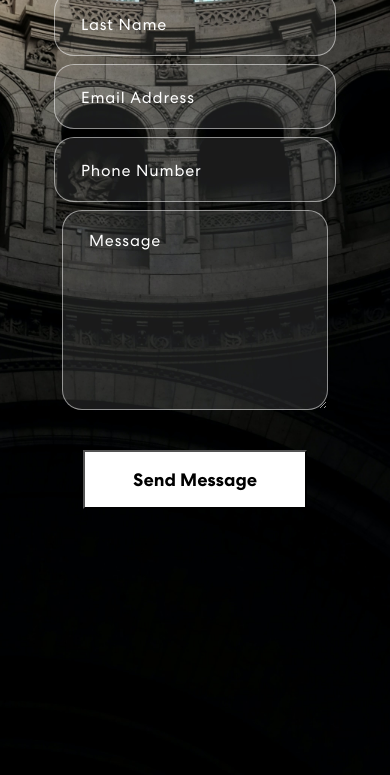
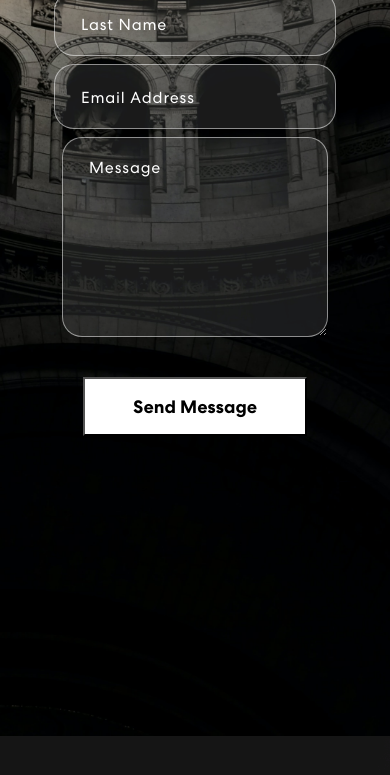
Before and after one commit to Erock42/personal-portfolio, a React (Create React App) app: page / in a window 390 px wide. Shown: the part 6180-6955 px from the top of the page. Built offline with nearby package versions, Linux system fonts and the light colour scheme.

Commit message:
took out phone requirment in form

```diff
--- a/src/components/Contact.js
+++ b/src/components/Contact.js
@@ -67,9 +67,6 @@ export const Contact = () => {
                                 <Col sm={6} className="px-1">
                                     <input type="email" value={formDetails.email} placeholder="Email Address" onChange={(e) => onFormUpdate('email', e.target.value)}/>
                                 </Col>
-                                <Col sm={6} className="px-1">
-                                    <input type="tel" value={formDetails.phone} placeholder="Phone Number" onChange={(e) => onFormUpdate('phone', e.target.value)}/>
-                                </Col>
                                 <Col>
                                     <textarea rows="6" value={formDetails.message} placeholder="Message" onChange={(e) => onFormUpdate('message', e.target.value)}></textarea>
                                     <button type="submit"><span>{buttonText}</span></button>
```
